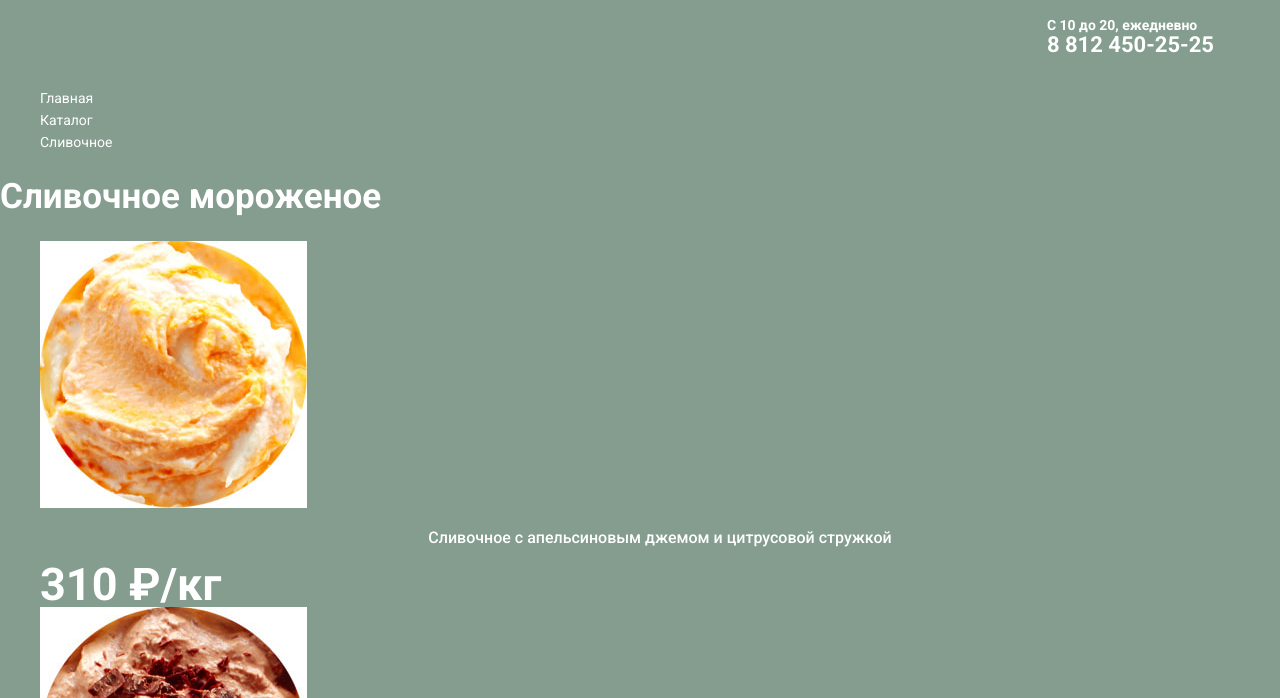
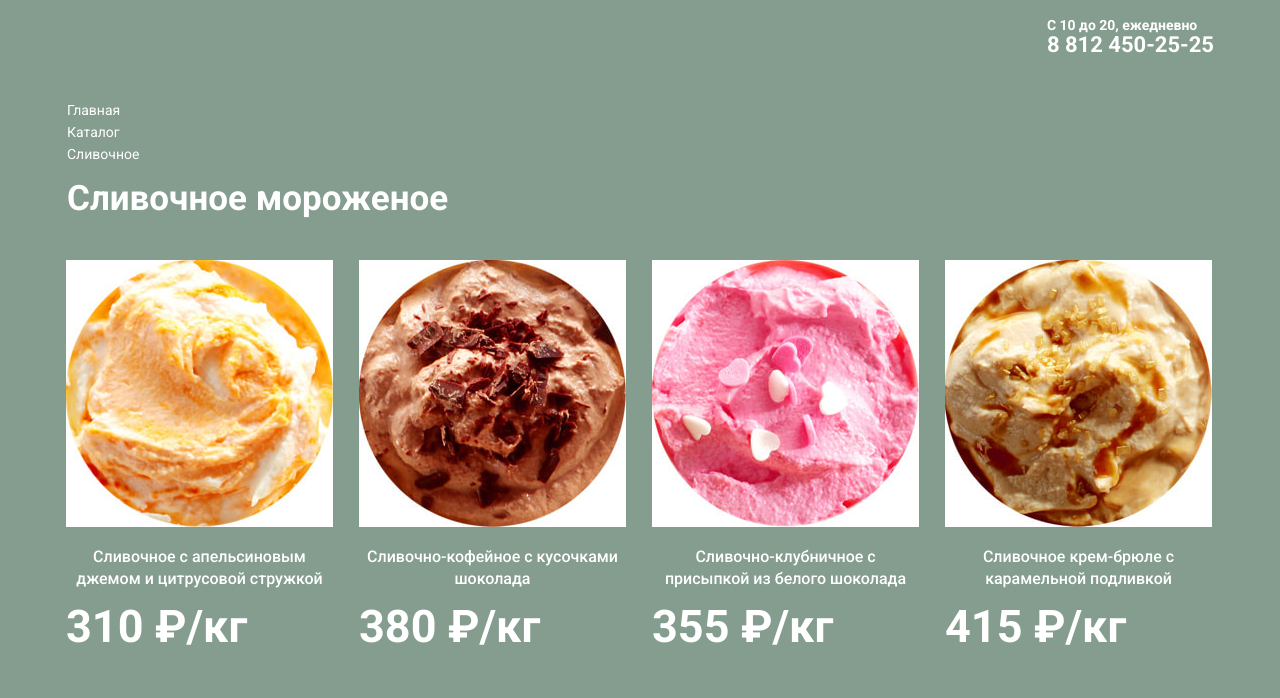
Before and after one commit to BelyaevaEkaterina/1217021-gllacy-27, a plain HTML site: page catalog.html in a window 1280 px wide. Shown: the part 102-800 px from the top of the page. Drawn offline with Linux system fonts and the light colour scheme.

Commit message:
15. Личный проект: начинаем строить сетку на флексах

```diff
--- a/catalog.html
+++ b/catalog.html
@@ -63,7 +63,7 @@
         </div>
       </nav>
     </header>
-    <main>
+    <main class = "main-wrapper">
         <ul class = "bread-crumbs">
             <li><a href="index.html">Главная</a></li>
             <li><a href="catalog.html">Каталог</a></li>
--- a/css/style.css
+++ b/css/style.css
@@ -277,6 +277,10 @@ a {
 
 .bread-crumbs{
   list-style: none;
+  margin:0;
+  margin-top: 28px;
+  padding:0;
+  padding-left: 27px;
 }
 
 .bread-crumbs a{
@@ -284,12 +288,18 @@ a {
   line-height: 16px;
   font-weight: 400;
   color:#ffffff;
+  margin:0;
+  padding:0;
 }
 
 .main-title{
   font-size: 35px;
   line-height: 41px;
   font-weight: 700;
+  margin:0;
+  margin-top: 13px;
+  padding:0;
+  padding-left: 27px;
 }
 
 .name-of-filter{
@@ -399,6 +409,7 @@ a {
 .main-wrapper{
   width: 1200px;
   margin: 0 auto;
+  padding:0;
 }
 
 .about-us{
@@ -446,3 +457,20 @@ a {
   margin-right: 27px;
   margin-top:18px;
 }
+
+.catalog-list{
+  display:flex;
+  flex-wrap: wrap;
+
+  padding: 0;
+  margin: 0;
+
+  list-style: none;
+}
+
+.catalog-item{
+  width: 267px;
+  margin-left: 26px;
+  margin-top: 41px;
+  min-height: 321px;
+}
```
